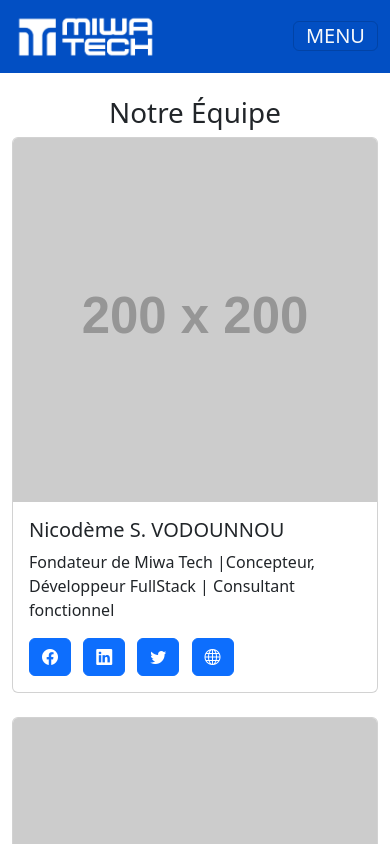
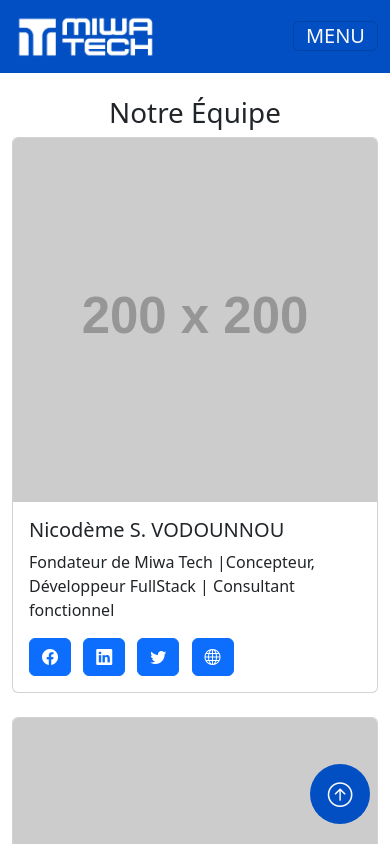
Before and after one commit to NicoSelomin/Miwa-Tech, a plain HTML site: page team.html in a window 390 px wide. Shown: the top 844 px of the page. Drawn offline with nearby package versions, Linux system fonts and the light colour scheme; placeholder pictures from the web are drawn by us.

Commit message:
Mise à jour du code

```diff
--- a/assets/css/style.css
+++ b/assets/css/style.css
@@ -4,6 +4,7 @@ header{
 main{
     display: none;
 }
+
 .montante{
     width: 80px;
     height: 80px;
@@ -17,6 +18,15 @@ main{
     bottom: 20px;
     cursor: pointer;
     z-index: 1000;
+}
+.montante{
+    display: none;
+}
+@media screen and (max-width: 768px) {
+    .montante {
+       width: 60px;
+       height: 60px;
+    }
 }
 .loader {
     position: absolute;
@@ -80,7 +90,7 @@ main{
 /* Media queries pour rendre le loader responsive */
 @media screen and (max-width: 768px) {
     .lettre {
-        font-size: 45px; /* Taille de police réduite pour les écrans plus petits */
+        font-size: 40px; /* Taille de police réduite pour les écrans plus petits */
         margin-bottom: 50px; /* Réduire la marge en bas pour les écrans plus petits */
     }
 }
--- a/assets/js/script.js
+++ b/assets/js/script.js
@@ -7,6 +7,7 @@ window.addEventListener('load', () => {
   loader.classList.add('fondu-out');
   header.style.display = 'block';
   main.style.display = 'block';
+  btn.style.display = 'flex';
 });
  btn.addEventListener('click', () => {
     window.scrollTo({
--- a/team.html
+++ b/team.html
@@ -12,6 +12,9 @@
     <link rel="stylesheet" href="https://cdn.jsdelivr.net/npm/bootstrap-icons@1.11.3/font/bootstrap-icons.min.css">
 </head>
 <body>
+    <div class="montante">
+        <i class="bi bi-arrow-up-circle fs-2 text-light"></i>
+    </div>
     <div class="loader">
         <span class="lettre">M</span>
         <span class="lettre">I</span>
```
